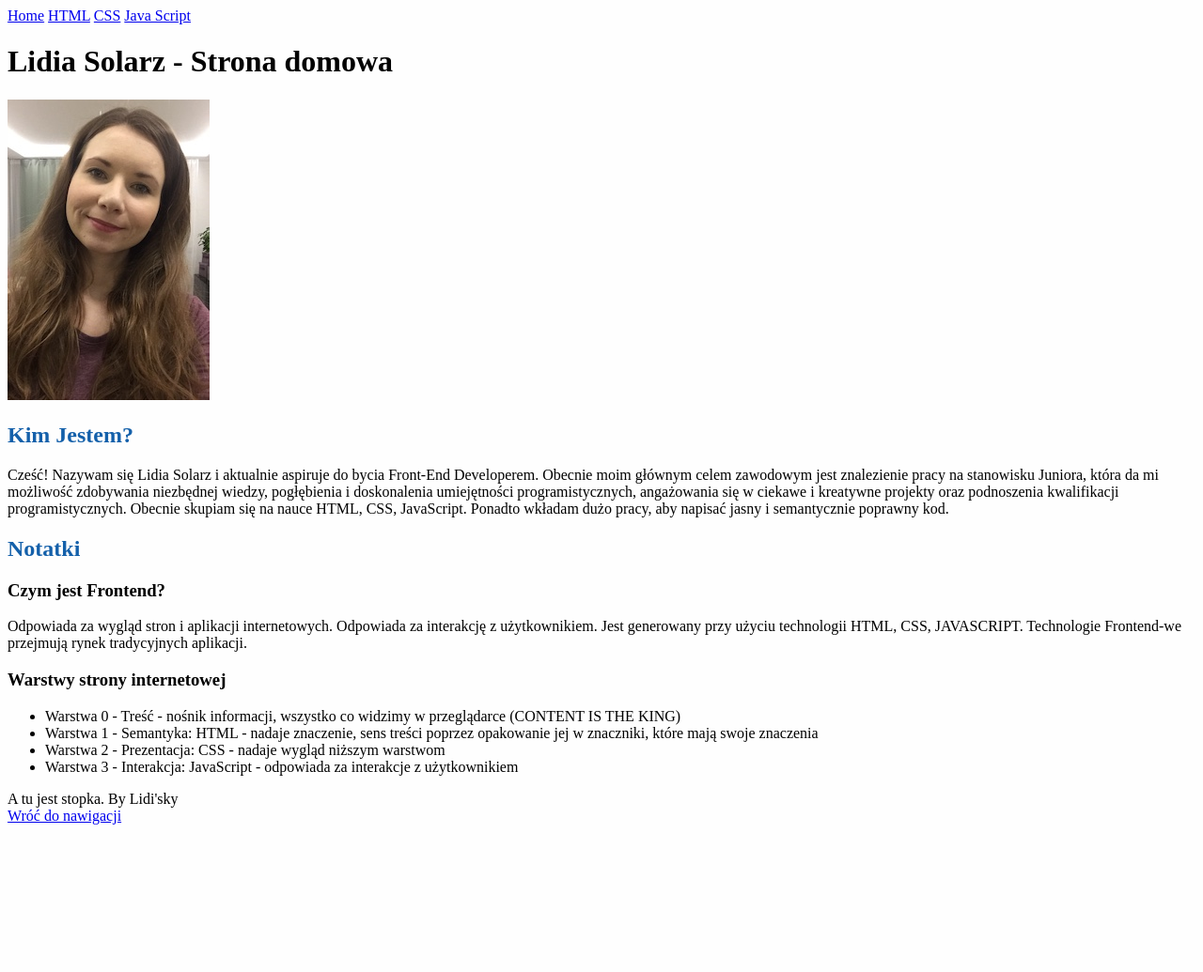
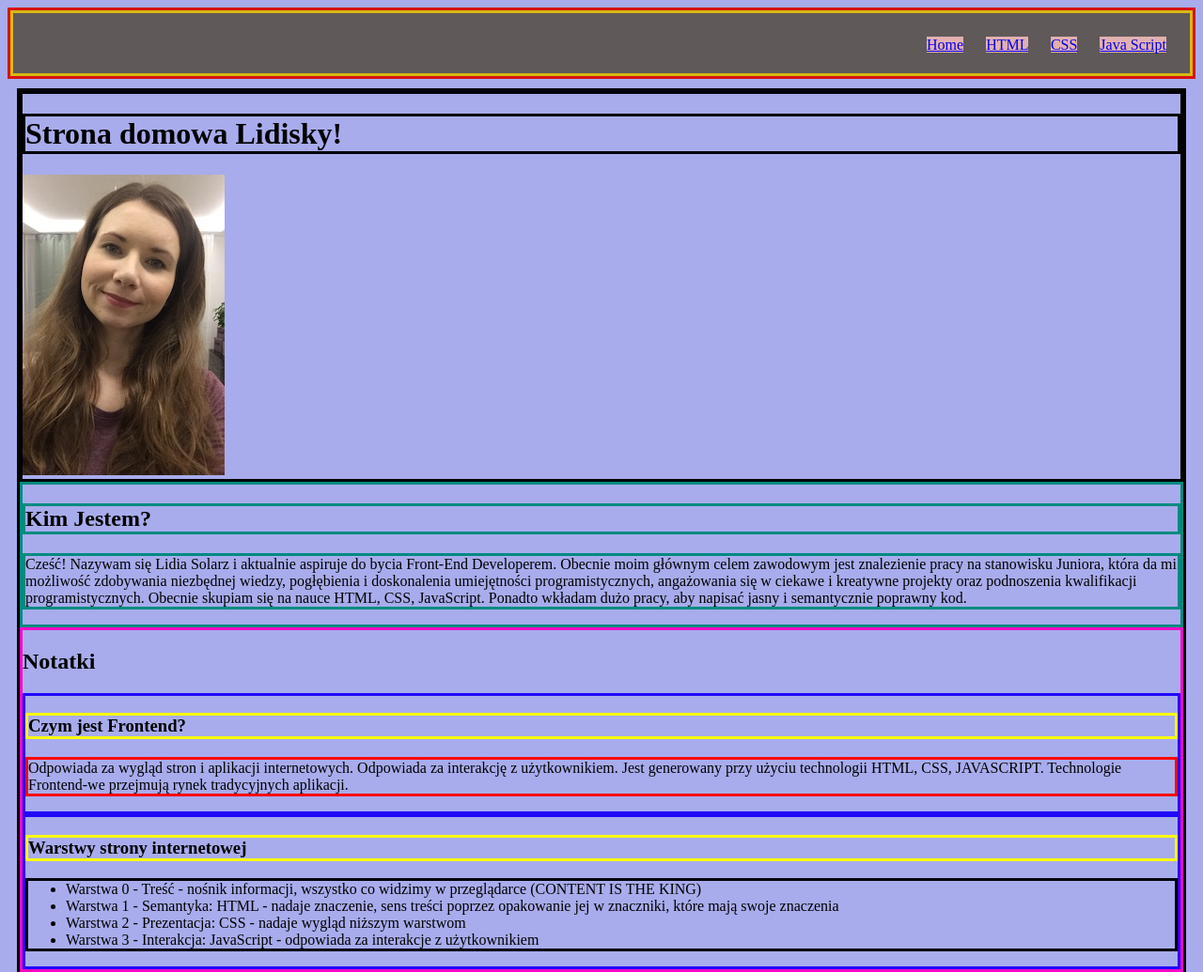
Before and after one commit to lidiasolarz/homepage, a plain HTML site: page index.html in a window 1280 px wide. Shown: the top 1035 px of the page at 94% size. Before the commit the page ends 886 px from the top, so only its background shows below. Drawn offline with Linux system fonts and the light colour scheme.

Commit message:
BEM & DOM & CSS - TYDZIEŃ 4

```diff
--- a/index.html
+++ b/index.html
@@ -1,66 +1,87 @@
 <!DOCTYPE html>
 <html lang="pl">
-
   <head>
-    <meta charset="UTF-8">
-    <meta name="viewport" content="width=device-width, initial-scale=1.0">
+    <meta charset="UTF-8" />
+    <meta name="viewport" content="width=device-width, initial-scale=1.0" />
     <title>Document</title>
-    <link href="style.css" rel="stylesheet" type="text/css">
+    <link href="style.css" rel="stylesheet" type="text/css" />
   </head>
 
   <body>
-
-    <header>
-        <nav id="navigation">
-            <a href="index.html">Home</a>
-            <a href="notatki-html.html">HTML</a>
-            <a href="notatki-css.html">CSS</a>
-            <a href="notatki-js.html">Java Script</a>
+    <header class="header">
+      <nav class="navigation" id="top">
+        <a class="navigarion__link navigation__link--homepage" href="index.html">Home</a>
+        <a class="navigarion__link" href="notatki-html.html">HTML</a>
+        <a class="navigarion__link" href="notatki-css.html">CSS</a>
+        <a class="navigarion__link" href="notatki-js.html">Java Script</a>
       </nav>
     </header>
 
-    <main>
-        <header>
-            <h1>Lidia Solarz - Strona domowa</h1>
-            <img src="Lidisky.JPG" alt="Lidisky-foto">
+    <main class="main">
+      <header class="main__header">
+        <h1 class="main__heading main__heading--js">
+          Lidia Solarz - Strona domowa
+        </h1>
+        <img class="main__img" src="Lidisky.JPG" alt="Lidisky-foto" />
       </header>
 
-        <section>
-            <h2>Kim Jestem?</h2>
-            <p>Cześć! Nazywam się Lidia Solarz i aktualnie aspiruje do bycia Front-End Developerem. Obecnie moim głównym
-                celem zawodowym jest znalezienie pracy na stanowisku Juniora, która da mi możliwość zdobywania
-                niezbędnej wiedzy, pogłębienia i doskonalenia umiejętności programistycznych, angażowania się w ciekawe
-                i kreatywne projekty oraz podnoszenia kwalifikacji programistycznych. Obecnie skupiam się na nauce HTML,
-                CSS, JavaScript. Ponadto wkładam dużo pracy, aby napisać jasny i semantycznie poprawny kod.
+      <section class="about">
+        <h2 class="about__heading">Kim Jestem?</h2>
+        <p class="about__description">
+          Cześć! Nazywam się Lidia Solarz i aktualnie aspiruje do bycia
+          Front-End Developerem. Obecnie moim głównym celem zawodowym jest
+          znalezienie pracy na stanowisku Juniora, która da mi możliwość
+          zdobywania niezbędnej wiedzy, pogłębienia i doskonalenia umiejętności
+          programistycznych, angażowania się w ciekawe i kreatywne projekty oraz
+          podnoszenia kwalifikacji programistycznych. Obecnie skupiam się na
+          nauce HTML, CSS, JavaScript. Ponadto wkładam dużo pracy, aby napisać
+          jasny i semantycznie poprawny kod.
         </p>
       </section>
 
-        <section>
-            <h2>Notatki</h2>
+      <section class="section-note">
+        <h2 class="section-note__heading">Notatki</h2>
 
-            <article>
-                <h3>Czym jest Frontend?</h3>
-                Odpowiada za wygląd stron i aplikacji internetowych. Odpowiada za interakcję z użytkownikiem. Jest
-                generowany przy użyciu technologii HTML, CSS, JAVASCRIPT. Technologie Frontend-we przejmują rynek
+        <article class="article">
+          <h3 class="article__heading">Czym jest Frontend?</h3>
+          <p class="article__description">
+            Odpowiada za wygląd stron i aplikacji internetowych. Odpowiada za
+            interakcję z użytkownikiem. Jest generowany przy użyciu technologii
+            HTML, CSS, JAVASCRIPT. Technologie Frontend-we przejmują rynek
             tradycyjnych aplikacji.
+          </p>
         </article>
 
-            <article>
-                <h3>Warstwy strony internetowej</h3>
-                <ul>
-                    <li>Warstwa 0 - Treść - nośnik informacji, wszystko co widzimy w przeglądarce (CONTENT IS THE KING)</li>
-                    <li>Warstwa 1 - Semantyka: HTML - nadaje znaczenie, sens treści poprzez opakowanie jej w znaczniki, które mają swoje znaczenia</li>
-                    <li>Warstwa 2 - Prezentacja: CSS - nadaje wygląd niższym warstwom</li>
-                    <li>Warstwa 3 - Interakcja: JavaScript - odpowiada za interakcje z użytkownikiem</li>
+        <article class="article">
+          <h3 class="article__heading">Warstwy strony internetowej</h3>
+          <ul class="article__list">
+            <li>
+              Warstwa 0 - Treść - nośnik informacji, wszystko co widzimy w
+              przeglądarce (CONTENT IS THE KING)
+            </li>
+            <li>
+              Warstwa 1 - Semantyka: HTML - nadaje znaczenie, sens treści
+              poprzez opakowanie jej w znaczniki, które mają swoje znaczenia
+            </li>
+            <li>
+              Warstwa 2 - Prezentacja: CSS - nadaje wygląd niższym warstwom
+            </li>
+            <li>
+              Warstwa 3 - Interakcja: JavaScript - odpowiada za interakcje z
+              użytkownikiem
+            </li>
           </ul>
         </article>
       </section>
     </main>
 
-    <footer>
-        A tu jest stopka. By Lidi'sky<br/><a href="#navigation">Wróć do nawigacji</a>
+    <footer class="footer">
+      A tu jest stopka. By Lidi'sky<br /><a
+        class="footer__link"
+        href="#top"
+        >Wróć do nawigacji</a
+      >
     </footer>
-
+    <script src="main.js"></script>
   </body>
-
 </html>
--- /dev/null
+++ b/main.js
@@ -0,0 +1,10 @@
+const name = "Lidisky!";
+
+console.log (
+`Witaj, mam na imię ${name}`
+);
+
+const heading = document.querySelector('.main__heading--js');
+heading.innerHTML = `Strona domowa ${name}`;
+
+console.log(heading);
--- a/style.css
+++ b/style.css
@@ -1,7 +1,73 @@
 body {
-background: #fefefe;
+  background: #a8acec;
 }
 
-h2 {
-    color: #1460AA;
+.header {
+  border: 3px solid rgb(214, 19, 19);
 }
+
+.navigation {
+  background: rgb(95, 89, 89);
+  border: 3px solid rgb(214, 185, 19);
+  width: 100%;
+  height: 70px;
+  padding: 25px;
+  box-sizing: border-box;
+  text-align: right;
+}
+
+.navigarion__link {
+  background: rgb(226, 176, 176);
+  margin-left: 20px;
+
+}
+
+.main {
+  border: 3px solid black;
+  margin: 10px;
+}
+
+.main__header {
+  border: 3px solid black;
+}
+
+.main__heading {
+  border: 3px solid black;
+}
+
+.about {
+  border: 3px solid rgb(0, 139, 128);
+}
+
+.about__heading {
+  border: 3px solid rgb(0, 139, 128);
+}
+
+.about__description {
+  border: 3px solid rgb(0, 139, 128);
+}
+
+.section-note {
+  border: 3px solid rgb(252, 8, 199);
+}
+
+.article {
+  border: 3px solid rgb(32, 8, 252);
+}
+
+.article__heading {
+  border: 3px solid rgb(248, 252, 8);
+}
+
+.article__description {
+  border: 3px solid rgb(252, 8, 8);
+}
+
+.article__list {
+  border: 3px solid rgb(1, 0, 10);
+}
+
+.footer {
+    margin: 50px;
+    border: 3px solid rgb(1, 0, 10);
+}
```
Also changed, not shown: notatki-css.html (+20 -14 lines), notatki-html.html (+28 -19 lines), notatki-js.html (+16 -11 lines). Lines whose indentation alone changed are shown as unchanged.
